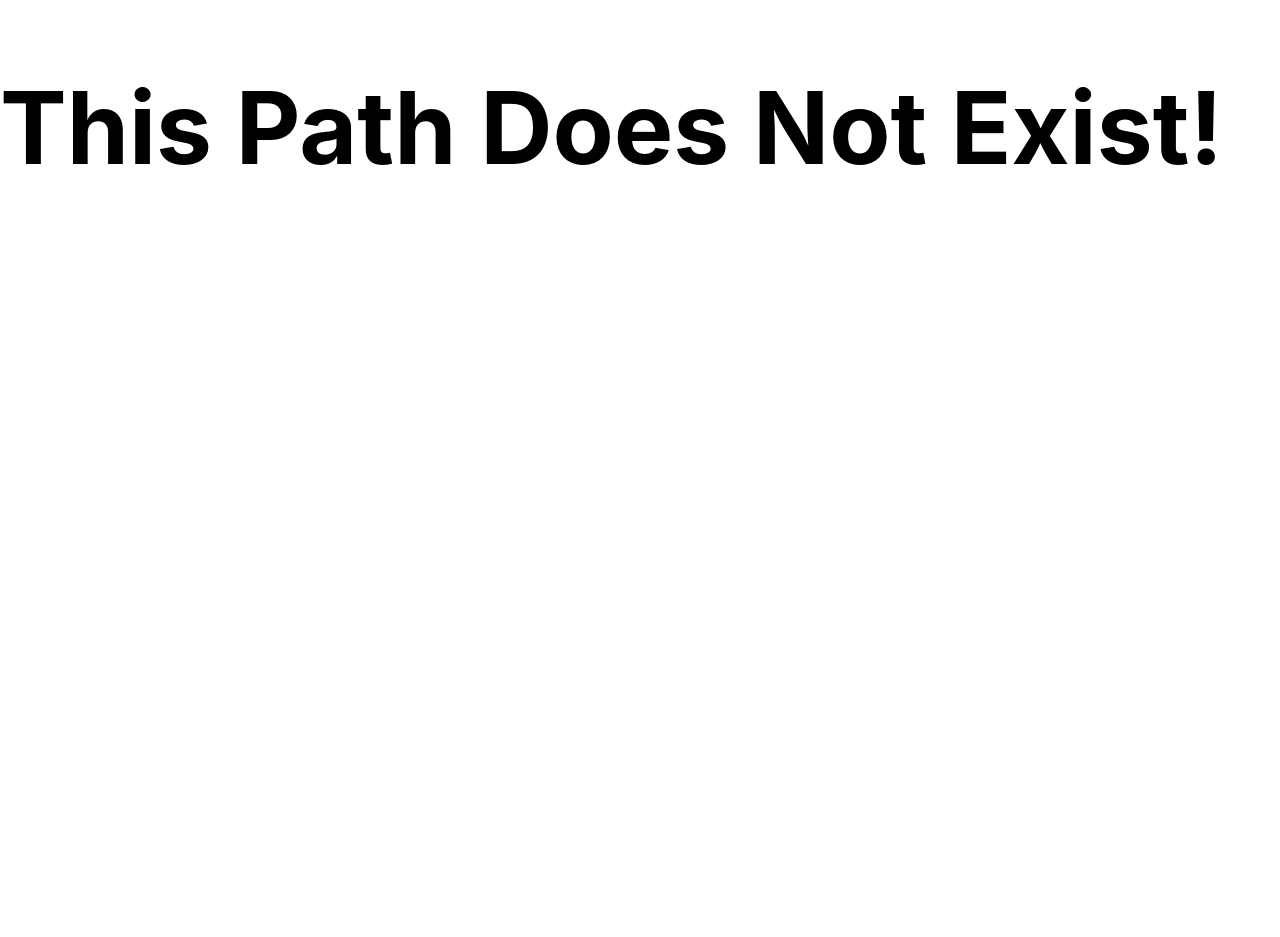
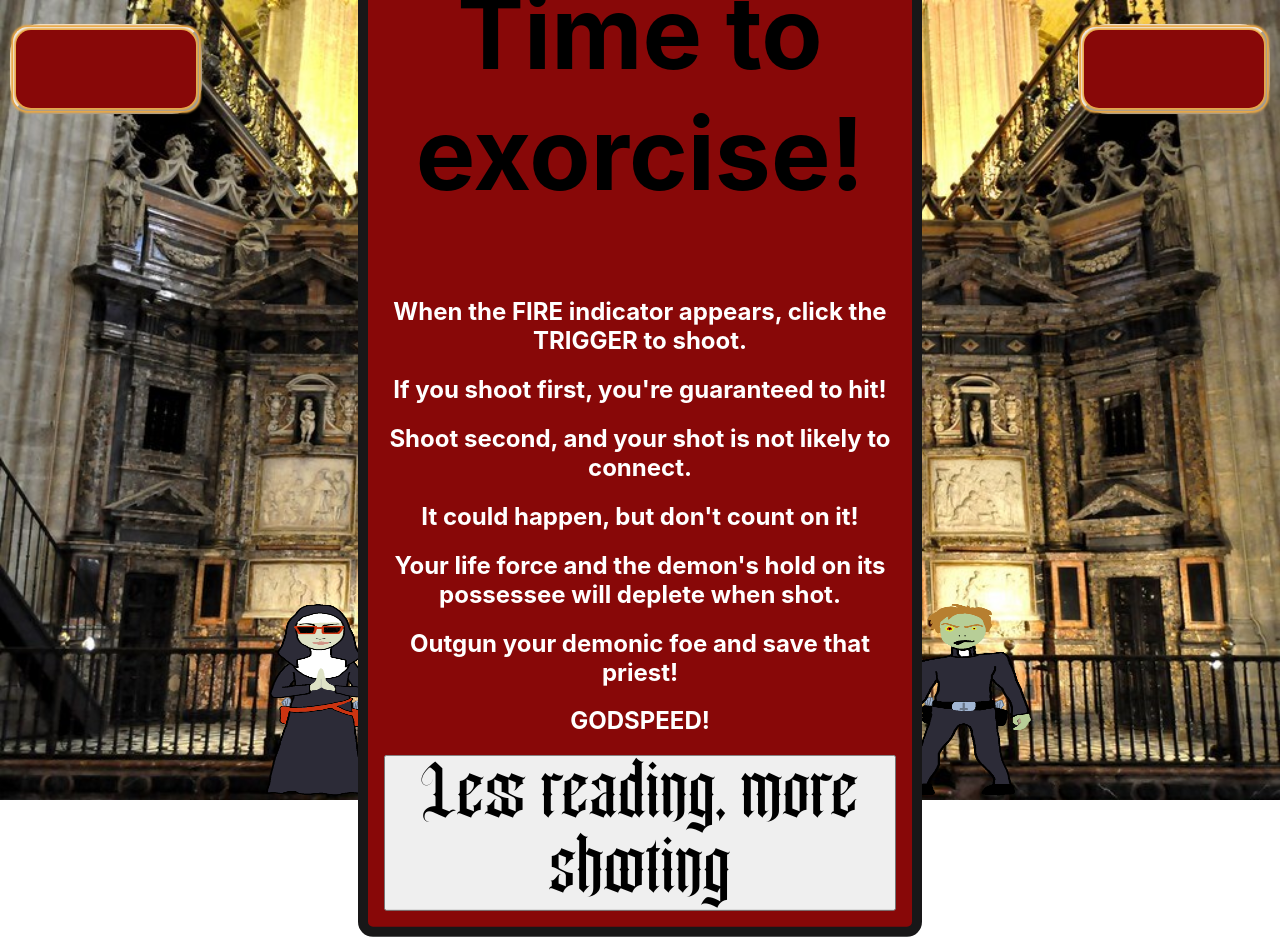
Before and after one commit to PatrickGBecker/nunslinger, a React (Create React App) app: page /game in a window 1280 px wide. Before the commit the page ends 800 px from the top, so only its background shows below. Built offline with nearby package versions, Linux system fonts and the light colour scheme; no server answers.

Commit message:
please be last deploy

```diff
--- a/src/component/App/App.tsx
+++ b/src/component/App/App.tsx
@@ -32,7 +32,7 @@ const App = () => {
           <Missions missionCount={missionCount} gameCount={gameCount} />
         </Route>
 
-        <Route exact path='/nunslinger/game/'>
+        <Route exact path='/game/'>
           <Game
             missionCount={missionCount}
             gameCount={gameCount}
```
